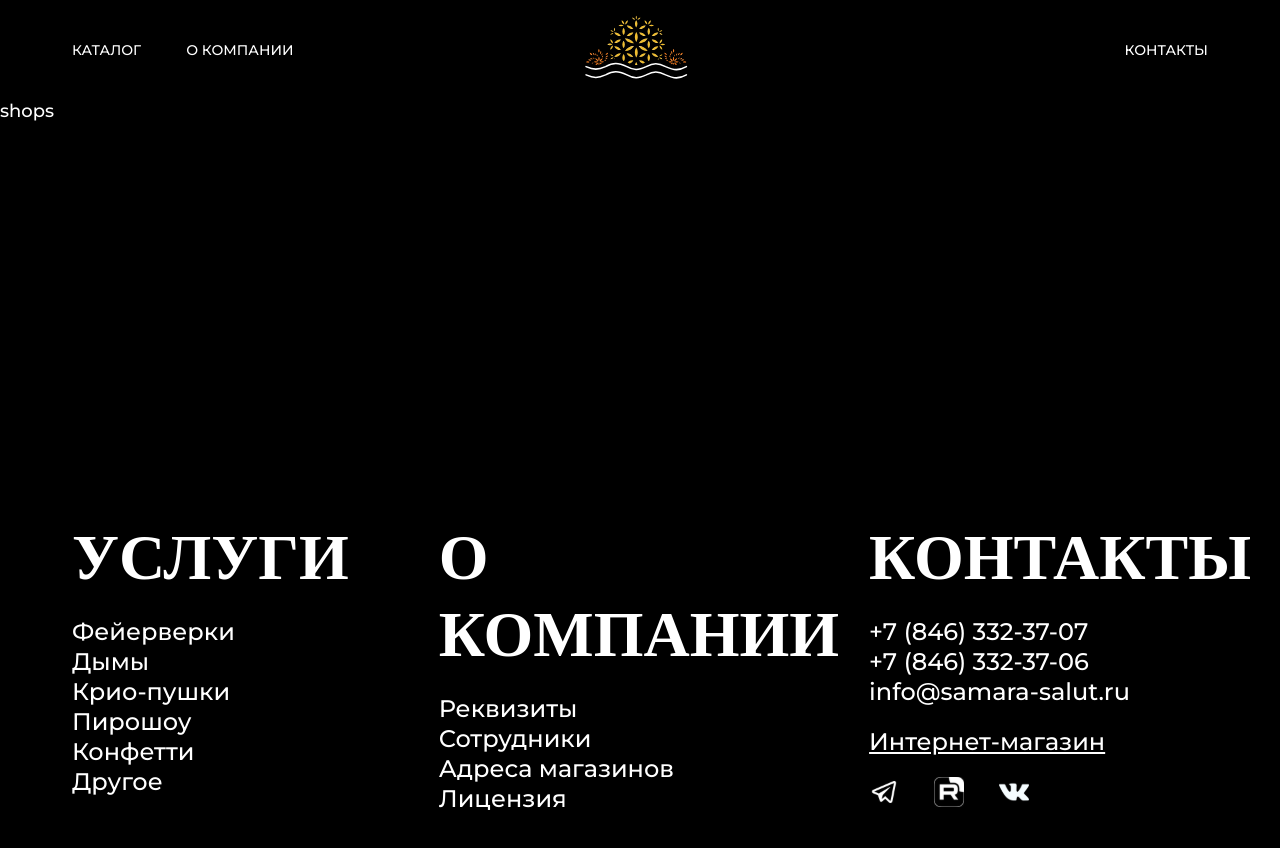
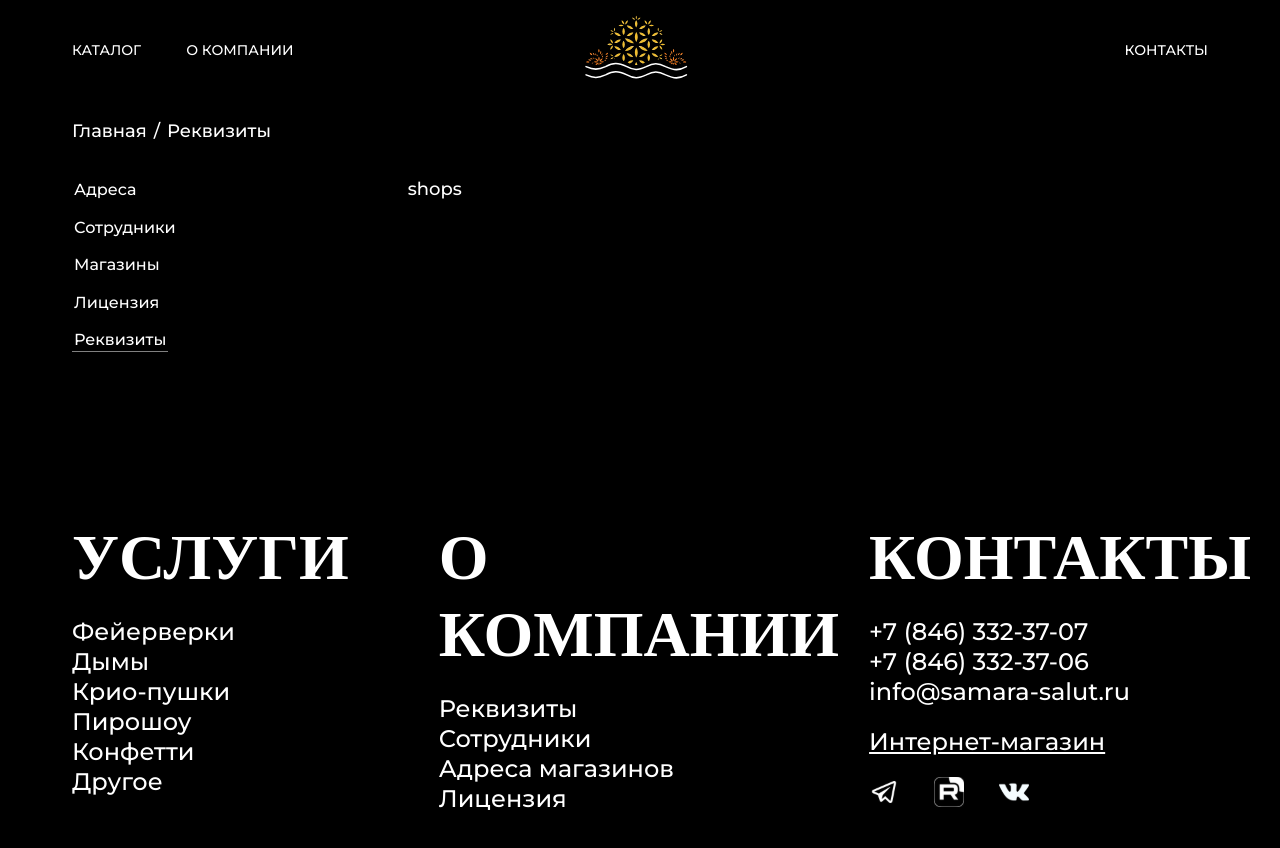
Before and after one commit to algorithm-ssau/AEAEA, a Next.js app: page /shops in a window 1280 px wide. Shown: the top 848 px of the page. Built offline with nearby package versions, Linux system fonts and the light colour scheme; a web font is replaced by a local one.

Commit message:
feat: группировка роутов под один layout

```diff
--- /dev/null
+++ b/app/(root)/(about)/about.module.scss
@@ -0,0 +1,8 @@
+@import "@/scss/base/mixins";
+@import "@/scss/base/vars";
+
+.inner{
+    display: flex;
+    padding-top: 15px;
+    gap: 230px;
+}
--- /dev/null
+++ b/app/(root)/(about)/layout.tsx
@@ -0,0 +1,25 @@
+import { AboutNavigations } from "@/@types/enums";
+import { AboutNavigation } from "@/shared/components/ui/AboutNavigation";
+import { BreadCrumbs } from "@/shared/components/ui/BreadCrumbs";
+import type { Metadata } from "next";
+import styles from './about.module.scss'
+export const metadata: Metadata = {
+    title: "О компании",
+};
+
+export default function RootLayout({
+    children,
+}: Readonly<{
+    children: React.ReactNode;
+}>) {
+
+    return (
+        <div className="container">
+            <BreadCrumbs breadCrumbsArray={[{ title: "Реквизиты" }]} />
+            <div className={styles.inner}>
+                <AboutNavigation active={AboutNavigations.REQUISITES} />
+                {children}
+            </div>
+        </div>
+    );
+}
--- a/shared/components/ui/ContactsRequisites/ContactsRequisites.module.scss
+++ b/shared/components/ui/ContactsRequisites/ContactsRequisites.module.scss
@@ -2,7 +2,7 @@
 @import "@/scss/base/vars";
 .requisites {
     max-width: 770px;
-
+    width: 100%;
     .title {
         margin-bottom: 30px;
         font-family: var(--font-alumni);
@@ -64,6 +64,7 @@
         line-height: 100%;
         color: $color-white;
         padding-left: 5px;
+
     }
     .last_text{
         line-height: 1.5;
```
Also changed, not shown: pages/RequisitesPage/RequisitesPage.tsx (+6 -6 lines), shared/components/ui/ContactsRequisites/ContactsRequisites.tsx (+34 -11 lines), app/(root)/(about)/addresses/page.tsx (renamed from app/(root)/addresses/page.tsx), app/(root)/(about)/license/page.tsx (renamed from app/(root)/license/page.tsx), app/(root)/(about)/requisites/page.tsx (renamed from app/(root)/requisites/page.tsx), app/(root)/(about)/shops/page.tsx (renamed from app/(root)/shops/page.tsx).
